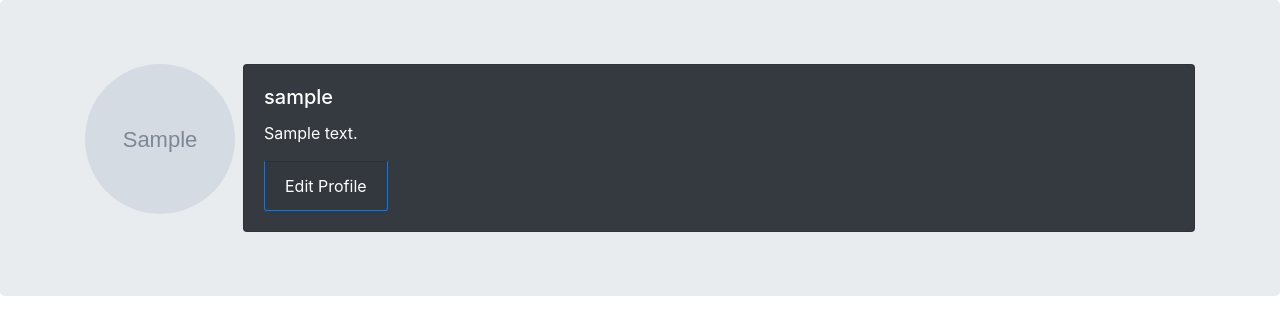
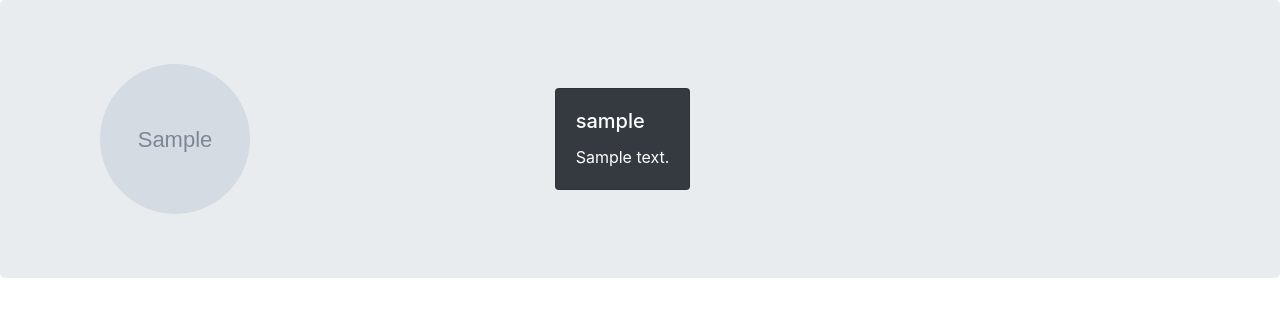
Before and after one commit to youneskazemi/Social-Media-University-Project, a Django app: a page that uses accounts/templates/accounts/profile.html in a window 1280 px wide. Shown: the part 56-391 px from the top of the page. Run offline with Django 3.2, Linux system fonts and the light colour scheme; tables that the repository leaves empty hold one stand-in row (values such as "Sample post"); grey boxes marked "Sample" are stand-in pictures; some libraries are stand-ins or nearby versions.

Commit message:
edit profile and arvan cloud

```diff
--- a/accounts/templates/accounts/profile.html
+++ b/accounts/templates/accounts/profile.html
@@ -4,13 +4,21 @@
 {% endblock title %}
 
 {% block content %}
- <img class="rounded-circle float-left mr-2" src="{{ user.profile.image.url }}" alt="Card image cap" width="150px" height="150px" style="object-fit: cover" >
-    <div class="card rounded mx-auto bg-dark text-white">
-        <div class="card-body">
-            <h5 class="card-title">{{ user.username }}</h5>
-            <p class="card-text">{{ user.profile.bio }}</p>
-            <a class="btn btn-primary card-footer" href="{% url 'accounts:user_edit_profile' %}">Edit Profile</a>
+    <div class="d-flex align-items-center col-md-10">
+        <img class="rounded-circle" src="{{ user.profile.image.url }}" alt="Card image cap" width="150px"
+             height="150px">
+        <div class="card rounded mx-auto bg-dark text-white">
+            <div class="card-body">
+                <h5 class="card-title">{{ user.username }}</h5>
+                <p class="card-text">{{ user.profile.bio }}</p>
+
+            </div>
+
         </div>
+
     </div>
+    {% if request.user == user %}
+        <a class="btn btn-primary d-block col-md-6 mx-auto" href="{% url 'accounts:user_edit_profile' %}">Edit
+            Profile</a> {% endif %}
 
 {% endblock content %}
```
